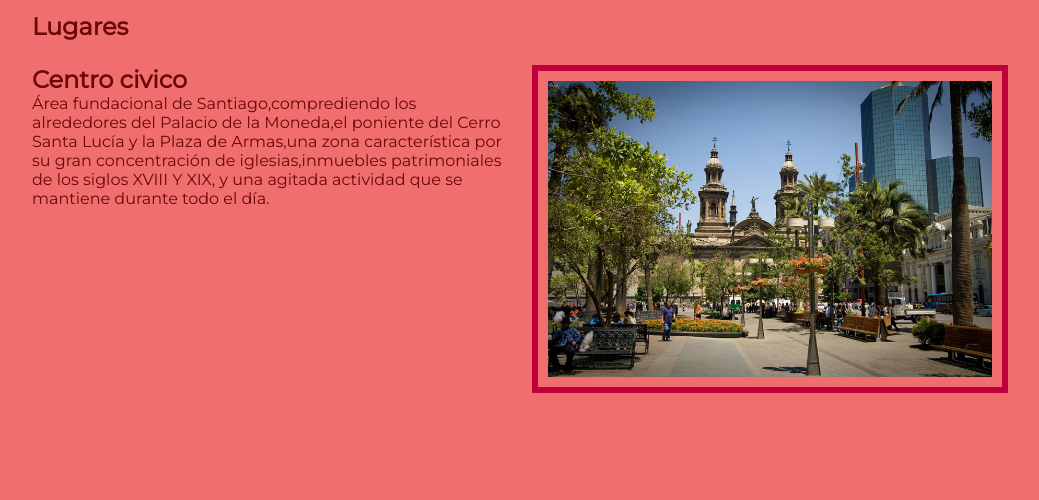
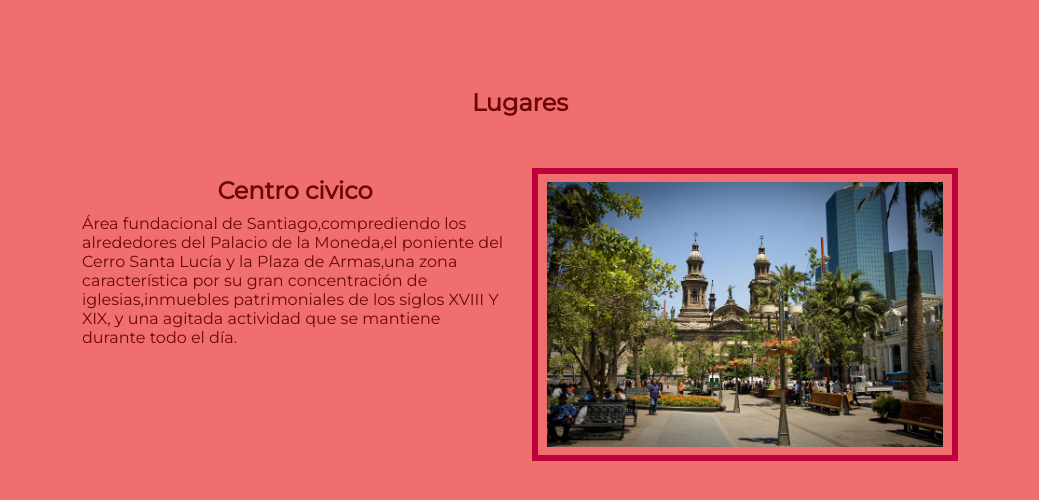
Before and after one commit to Dianaberno/ejercicio-guiado-ED1, a plain HTML site: page index.html in a window 1280 px wide. Shown: the whole page, without its empty margins (120-1159 px from the left). Drawn offline with Linux system fonts and the light colour scheme.

Commit message:
terminando de hacer mi css sin querie

```diff
--- a/assets/css/media.css
+++ b/assets/css/media.css
@@ -9,3 +9,22 @@ img {
     border: 6px solid #BD023B;
     padding: 2%;
 }
+
+#centro_civico {
+    padding: 5%;
+}
+
+.titulo {
+    text-align: center;
+    margin: 3%;
+}
+
+.civico h2 {
+    text-align: center;
+    margin: 2%;
+}
+
+civico p {
+    font-size: 20px;
+    padding: 5%;
+}
```
